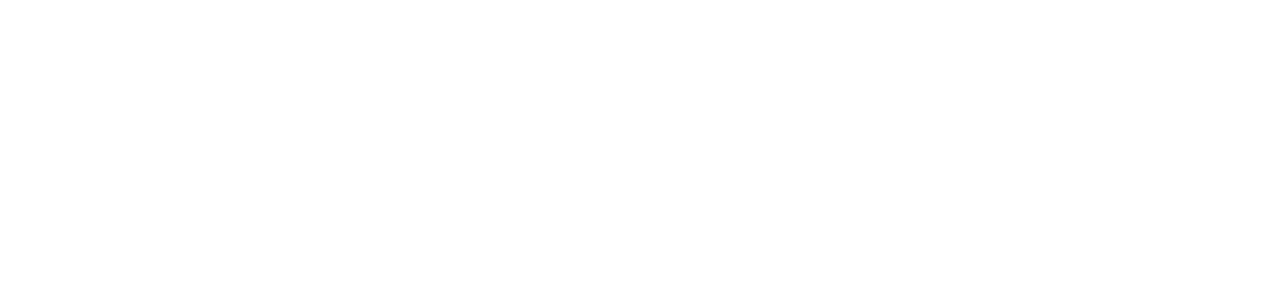
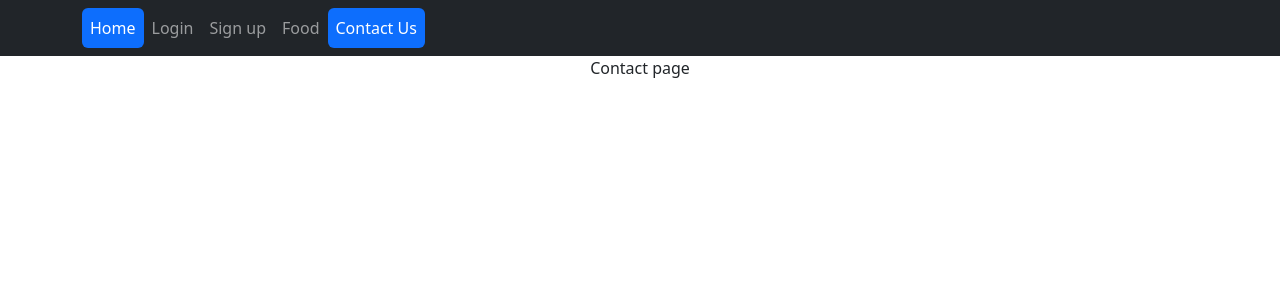
Before and after one commit to TanishaManojkumarLad/groupproject, a React (Create React App) app: page /contact in a window 1280 px wide. Shown: the top 300 px of the page. Built offline with nearby package versions, Linux system fonts and the light colour scheme.

Commit message:
Create a menubar

```diff
--- a/package.json
+++ b/package.json
@@ -10,6 +10,8 @@
     "react": "^18.2.0",
     "react-bootstrap": "^2.7.2",
     "react-dom": "^18.2.0",
+    "react-router-bootstrap": "^0.26.2",
+    "react-router-dom": "^6.10.0",
     "react-scripts": "5.0.1",
     "web-vitals": "^2.1.4"
   },
--- a/src/App.js
+++ b/src/App.js
@@ -1,12 +1,65 @@
 import logo from './logo.svg';
 import './App.css';
+import { BrowserRouter, Routes, Route } from 'react-router-dom';
+import Container from 'react-bootstrap/Container';
+import Nav from 'react-bootstrap/Nav';
+import Navbar from 'react-bootstrap/Navbar';
+import { LinkContainer } from 'react-router-bootstrap';
+import Home from './Home';
+import Food from './Food';
+import Login from './Login';
+import Signup from './Signup';
+import Contact from './Contact';
 
 function App() {
   return (
     <div className="App">
+      <BrowserRouter>
+        <MenuBar/>
+        <div>
 
+          <Routes>
+            <Route path="/" element={<Home />} />
+            <Route path="/food" element={<Food />} />
+            <Route path="/login" element={<Login />} />
+            <Route path="/signup" element={<Signup />} />
+            <Route path="/contact" element={<Contact />} />
+          </Routes>
+
+        </div>
+      </BrowserRouter>
     </div>
   );
 }
 
+function MenuBar(){
+ return (
+<div>
+          <Navbar  bg="dark" variant="dark">
+            <Container>
+              <Nav variant="pills" defaultActiveKey="/">
+                <LinkContainer to="/">
+                  <Nav.Link>Home</Nav.Link>
+                </LinkContainer>
+                <LinkContainer to="/login">
+                  <Nav.Link>Login</Nav.Link>
+                </LinkContainer>
+                <LinkContainer to="/signup">
+                  <Nav.Link>Sign up</Nav.Link>
+                </LinkContainer>
+                <LinkContainer to="/food">
+                  <Nav.Link>Food</Nav.Link>
+                </LinkContainer>
+                <LinkContainer to="/contact">
+                  <Nav.Link>Contact Us</Nav.Link>
+                </LinkContainer>
+              </Nav>
+            </Container>
+          </Navbar>
+        </div>
+ );
+
+
+}
+
 export default App;
--- a/src/Contact.js
+++ b/src/Contact.js
@@ -0,0 +1,3 @@
+export default function Contact(){
+    return<div>Contact page</div>
+}
--- a/src/Food.js
+++ b/src/Food.js
@@ -0,0 +1,3 @@
+export default function Food(){
+    return<div>Food page</div>
+}
--- a/src/Home.js
+++ b/src/Home.js
@@ -0,0 +1,3 @@
+export default function Home(){
+    return<div>Home page</div>
+}
--- a/src/Login.js
+++ b/src/Login.js
@@ -0,0 +1,3 @@
+export default function Login(){
+    return<div> login page</div>
+}
--- a/src/Signup.js
+++ b/src/Signup.js
@@ -0,0 +1,3 @@
+export default function Signup(){
+    return<div>Signup page</div>
+}
--- a/src/index.js
+++ b/src/index.js
@@ -3,11 +3,13 @@
 import './index.css';
 import App from './App';
 import reportWebVitals from './reportWebVitals';
-
+import "bootstrap/dist/css/bootstrap.min.css";
 const root = ReactDOM.createRoot(document.getElementById('root'));
 root.render(
   <React.StrictMode>
+
     <App />
+
   </React.StrictMode>
 );
 
```
Also changed, not shown: 1 other file (tests, documents, lock files or other folders).
